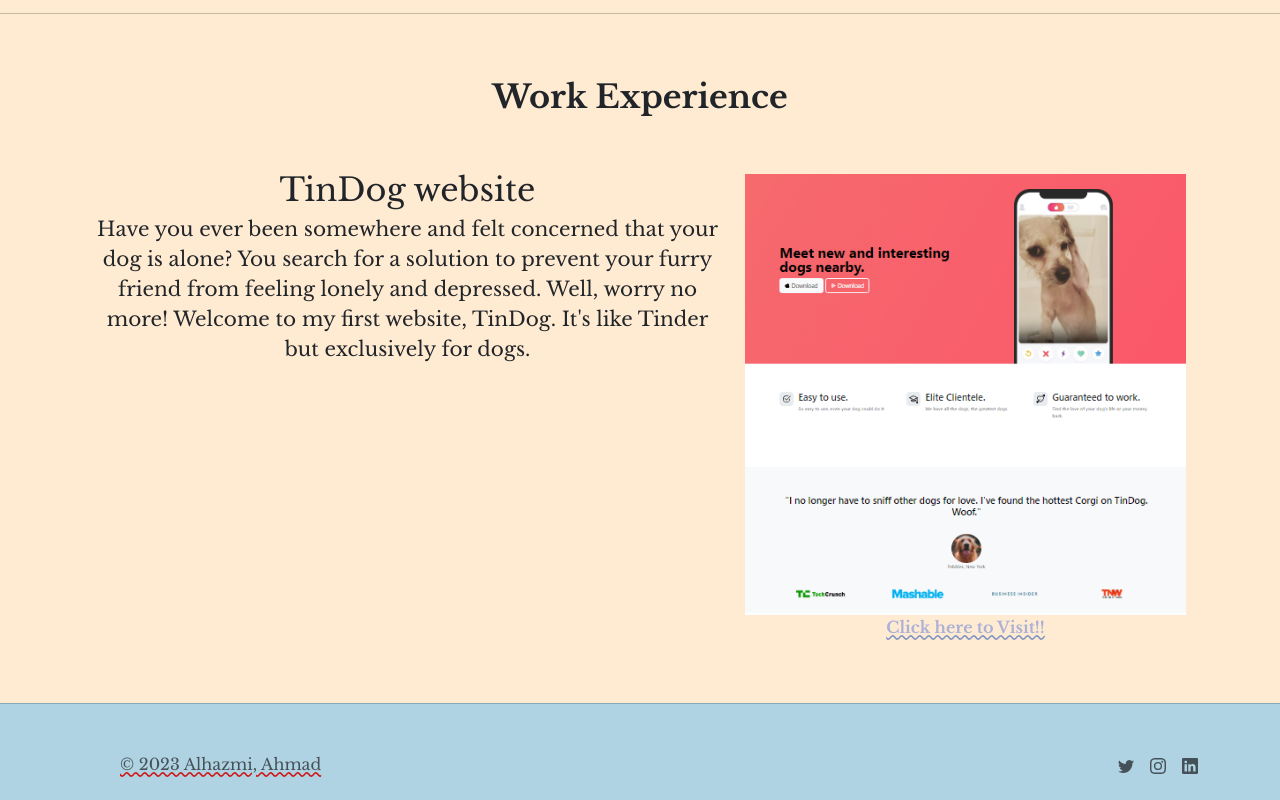
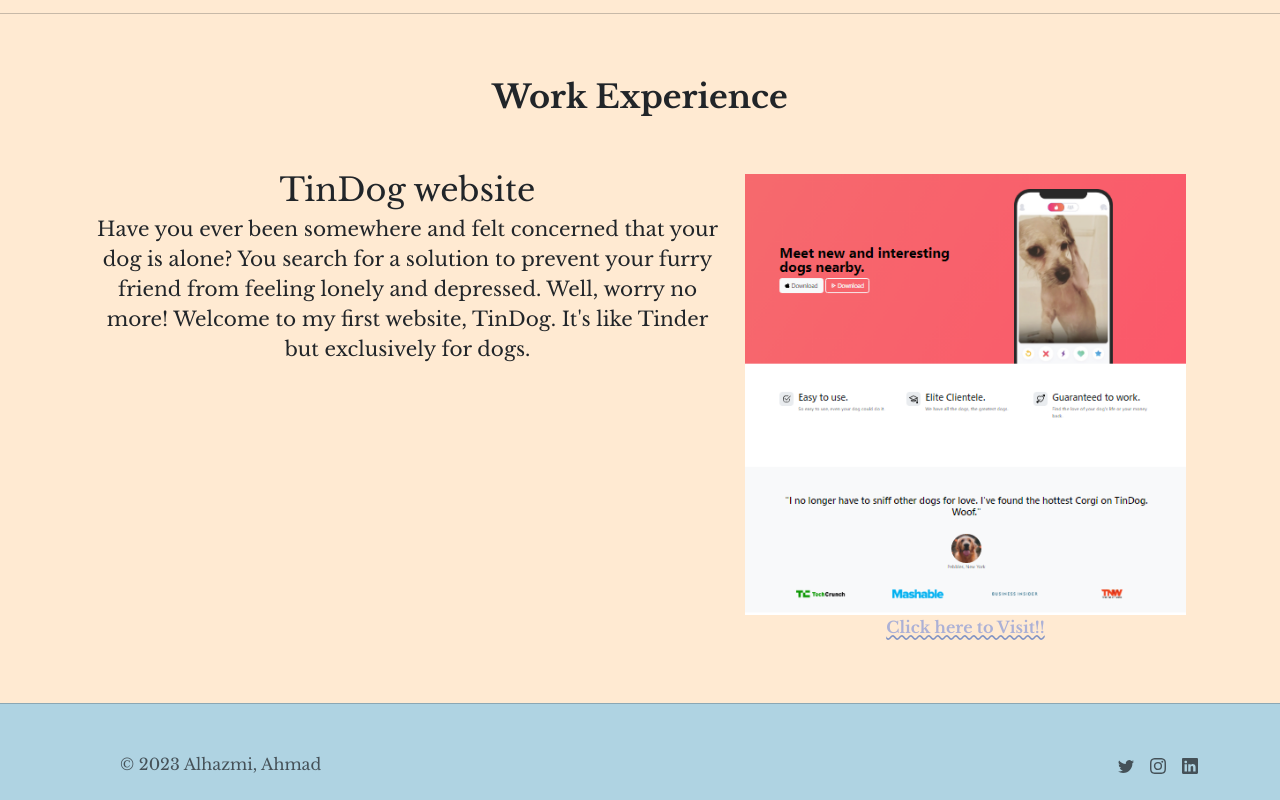
Before and after one commit to AhmadAlhazmi75/html-portfolio, a plain HTML site: page index.html in a window 1280 px wide. Shown: the part 1171-1971 px from the top of the page. Drawn offline with nearby package versions, Linux system fonts and the light colour scheme.

Commit message:
Update styles.css

```diff
--- a/styles.css
+++ b/styles.css
@@ -44,3 +44,6 @@ span{
 #footer{
     background-color:#AFD3E2 ;
 }
+#span{
+    text-decoration: none !important;
+}
```
